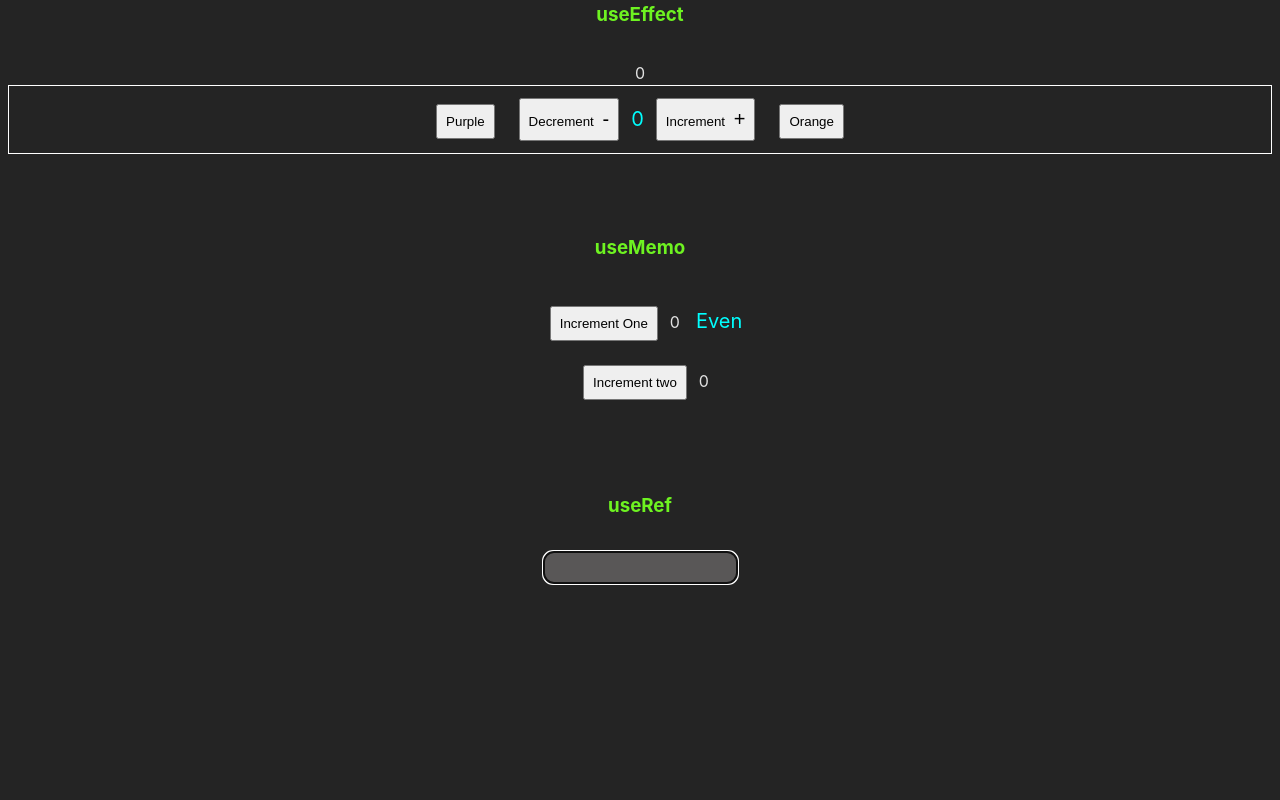
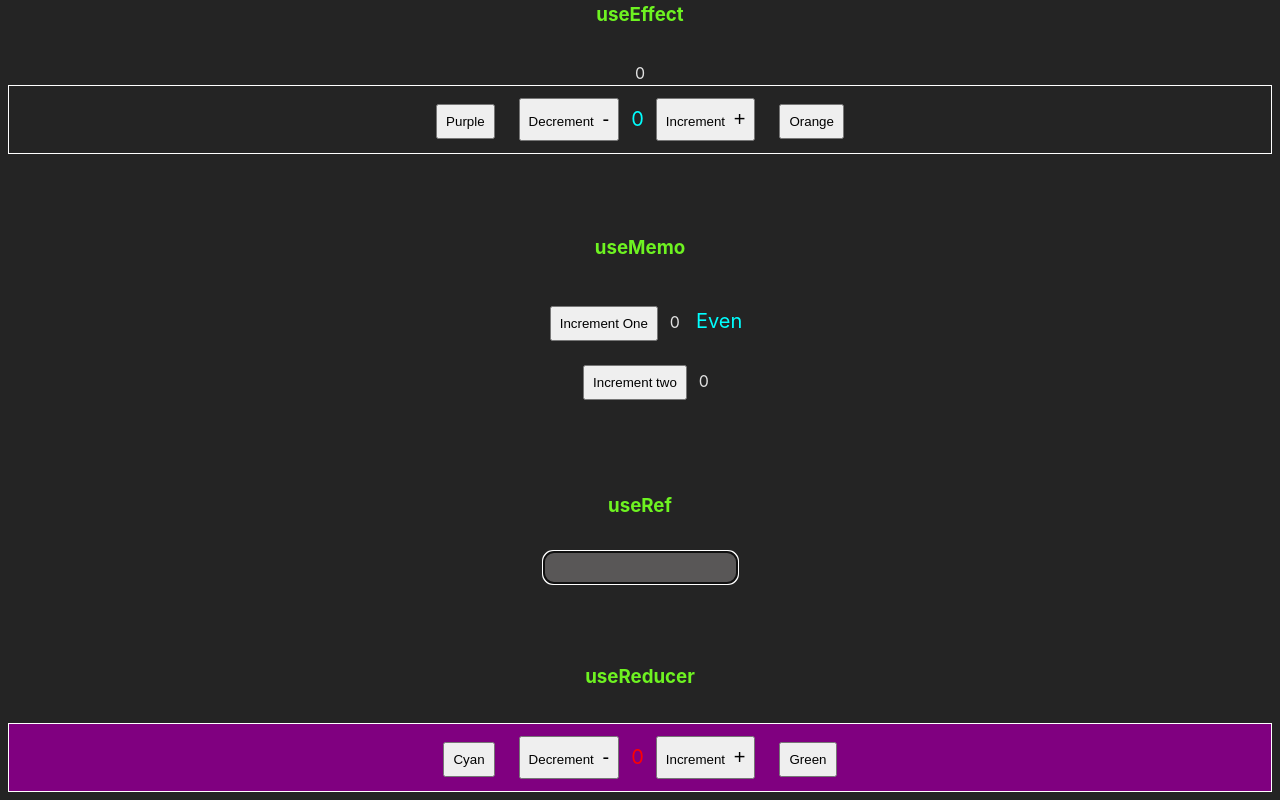
Before and after one commit to ajmal1722/react-practice, a React (Vite) app in the folder react-hooks/: page / in a window 1280 px wide. Shown: the part 457-1257 px from the top of the page. Before the commit the page ends 1048 px from the top, so only its background shows below. Built offline with nearby package versions, Linux system fonts and the light colour scheme.

Commit message:
useReducer

```diff
--- a/react-hooks/src/App.jsx
+++ b/react-hooks/src/App.jsx
@@ -3,6 +3,7 @@ import UseState from './components/UseState';
 import UseEffect from './components/UseEffect';
 import UseMemo from './components/UseMemo';
 import UseRef from './components/UseRef';
+import UseReducer from './components/UseReducer';
 import './App.css';
 
 function App() {
@@ -15,6 +16,7 @@ function App() {
             <UseEffect/>
             <UseMemo/>
             <UseRef/>
+            <UseReducer/>
         </>
     )
 }
--- a/react-hooks/src/components/UseEffect.jsx
+++ b/react-hooks/src/components/UseEffect.jsx
@@ -24,7 +24,6 @@ const UseEffect = () => {
 
     return (
         <>
-
             <div>
                 <h3>useEffect</h3>
             </div>
--- /dev/null
+++ b/react-hooks/src/components/UseReducer.jsx
@@ -0,0 +1,65 @@
+import { useReducer } from 'react'
+
+function handleReducer (prevState, action) {
+    switch (action.type) {
+        case 'increment':
+            return {
+                ...prevState,
+                value: prevState.value + 1
+            };
+        case 'decrement':
+            return {
+                ...prevState,
+                value: prevState.value - 1
+            };
+        case 'cyan':
+            return {
+                ...prevState,
+                color: 'cyan'
+            };
+        case 'green':
+            return {
+                ...prevState,
+                color: 'green'
+            }
+
+        default:
+            return prevState;
+    }
+}
+
+const UseReducer = () => {
+    const initialState = {
+        value: 0,
+        color: 'purple'
+    }
+
+    const [state, dispatch] = useReducer(handleReducer, initialState)
+
+    return (
+        <>
+            <div>
+                <h3>useReducer</h3>
+            </div>
+            <div className='border' style={{background: state.color}}>
+                <button onClick={() => dispatch({type: 'cyan'})}>
+                    Cyan
+                </button>
+                <button onClick={() => dispatch({type: 'decrement'})}>
+                    Decrement <span style={{ fontSize: '20px', marginLeft: '5px' }}>-</span>
+                </button>
+                <span style={{ fontSize: '20px', color: 'red' }}>
+                    {state.value}
+                </span>
+                <button onClick={() => dispatch({type: 'increment'})}>
+                    Increment <span style={{ fontSize: '20px', marginLeft: '5px' }}>+</span>
+                </button>
+                <button onClick={() => dispatch({type: 'green'})}>
+                    Green
+                </button>
+            </div>
+        </>
+    )
+}
+
+export default UseReducer
```
